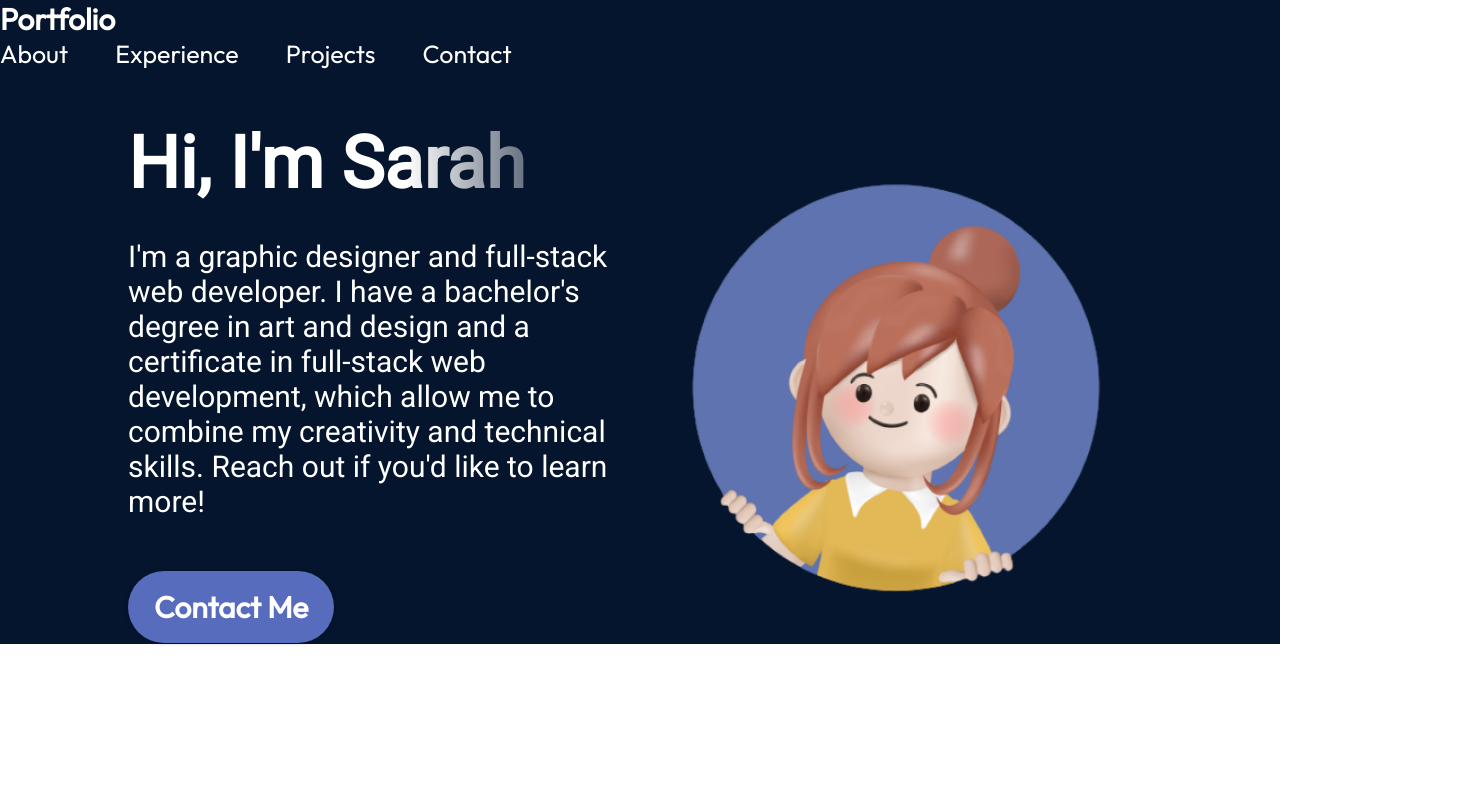
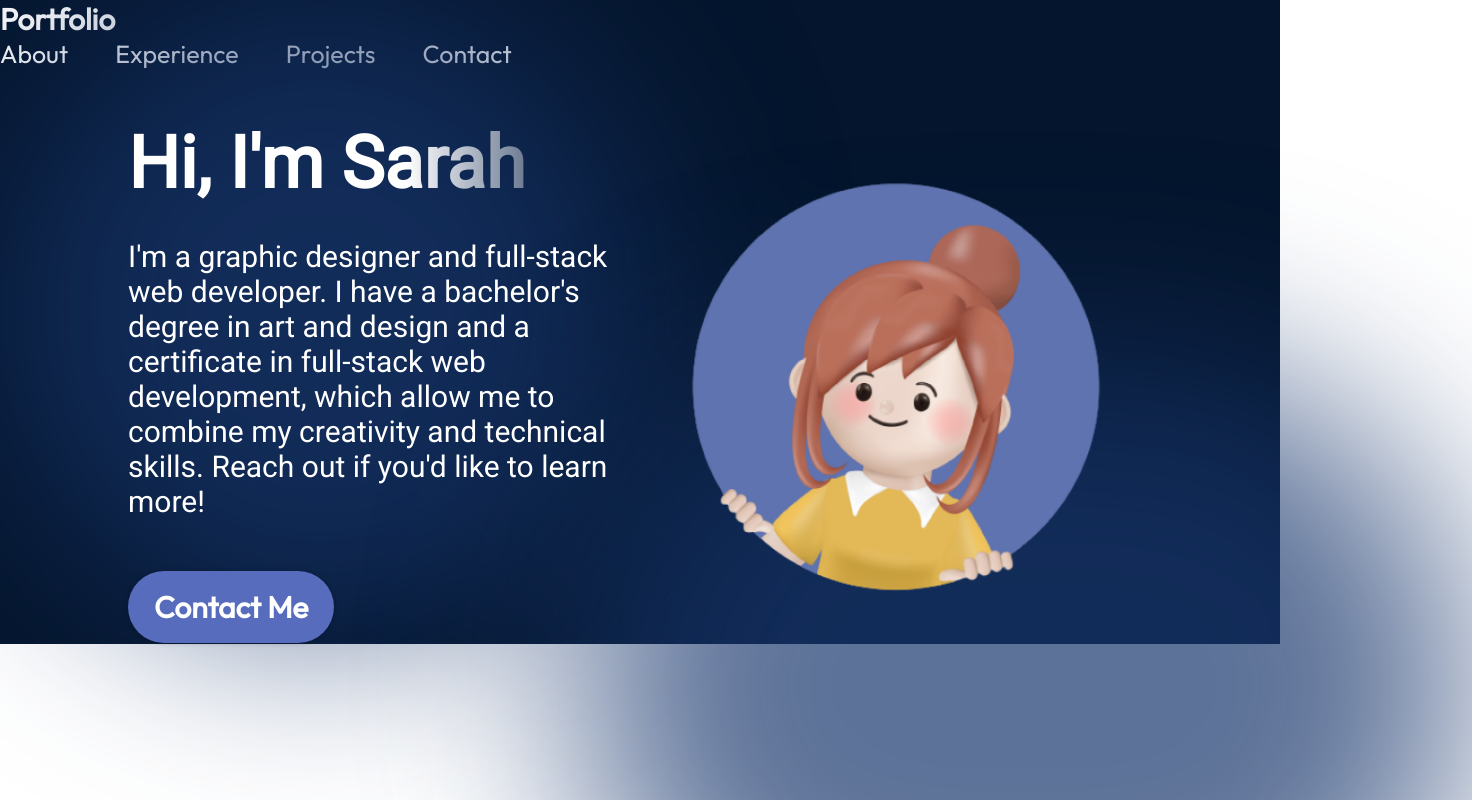
Before and after one commit to Sarah-Paterson/Portfolio_2023, a React (Vite) app in the folder react-portfolio/: page / in a window 1280 px wide. Shown: the top 800 px of the page, 1472 px wide, since content can reach past the window. Built offline with nearby package versions, Linux system fonts and the light colour scheme.

Commit message:
add blured background spots in hero section

```diff
--- a/react-portfolio/src/components/Hero/Hero.module.css
+++ b/react-portfolio/src/components/Hero/Hero.module.css
@@ -67,3 +67,31 @@
         transform: translate(0, -0px);
     }
 }
+
+.topBlur {
+    position: absolute;
+    width: 50vw;
+    height: 50vw;
+    min-width: 350px;
+    min-height: 350px;
+    top: -128px;
+    left: -10vw;
+    border-radius: 764px;
+    background: rgba(25, 55, 109, 0.7);
+    filter:blur(100px);
+    z-index: 0;
+}
+
+.bottomBlur {
+    position: absolute;
+    width: 70vw;
+    height: 50vw;
+    min-width: 350px;
+    min-height: 250px;
+    top: 246px;
+    right: -25vw;
+    border-radius: 764px;
+    background: rgba(25, 55, 109, 0.7);
+    filter:blur(100px);
+    z-index: 0;
+}
```
